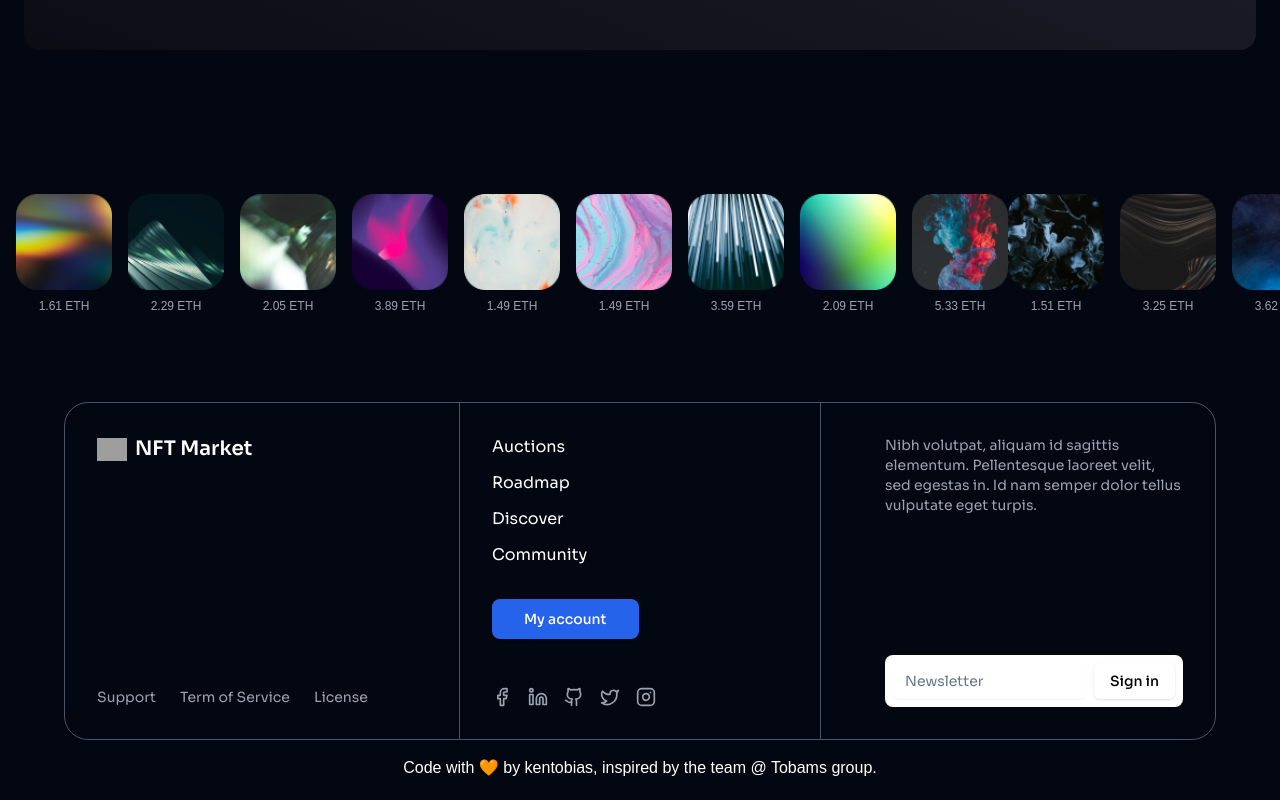
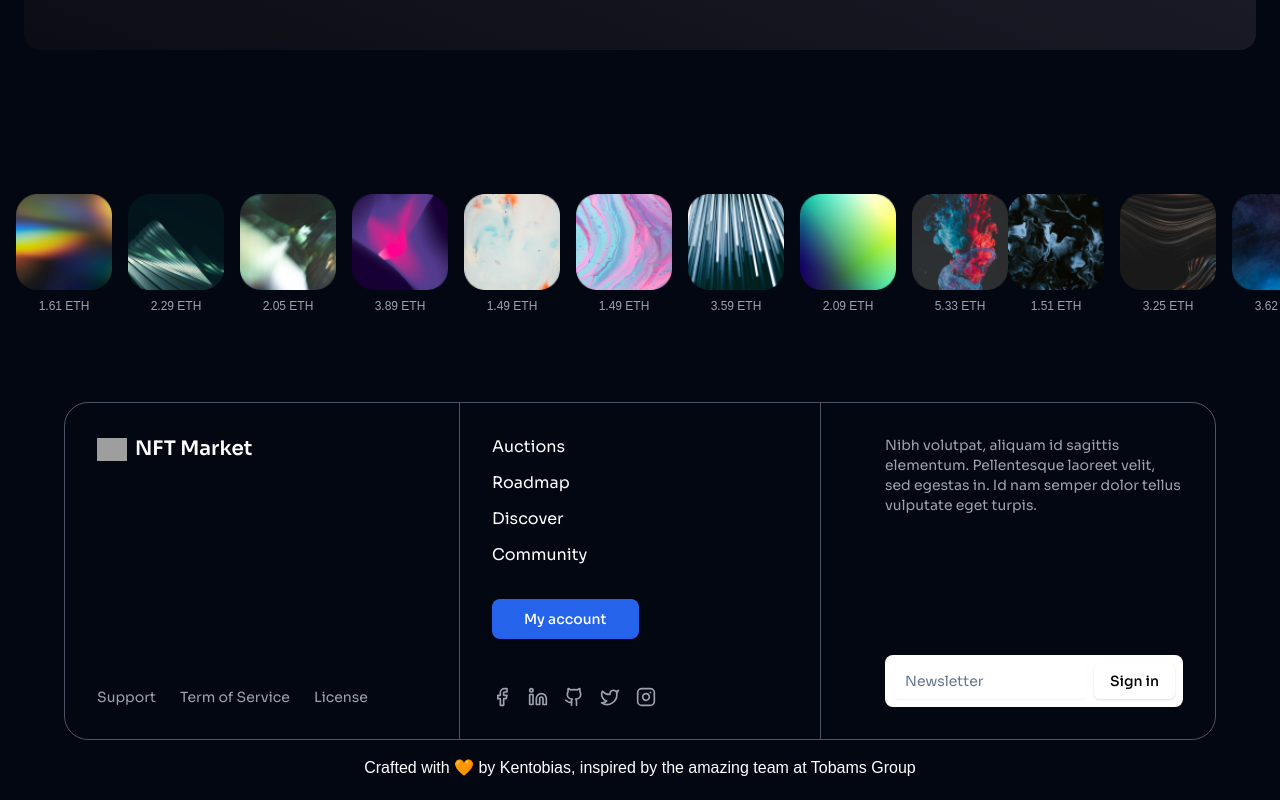
Before and after one commit to kentobias132/NFT-Marketplace, a Next.js app: page / in a window 1280 px wide. Shown: the part 5302-6102 px from the top of the page. Built offline with nearby package versions, Linux system fonts and the light colour scheme; grey boxes are pictures that could not be loaded.

Commit message:
chore: add heartwarming footer credits

```diff
--- a/components/Footer.tsx
+++ b/components/Footer.tsx
@@ -94,7 +94,8 @@ const Footer: React.FC = () => {
         </div>
       </div>
       <div className="text-center pt-4">
-        Code with 🧡 by kentobias, inspired by the team @ Tobams group.
+        Crafted with 🧡 by Kentobias, inspired by the amazing team at Tobams
+        Group
       </div>
     </footer>
   );
```
